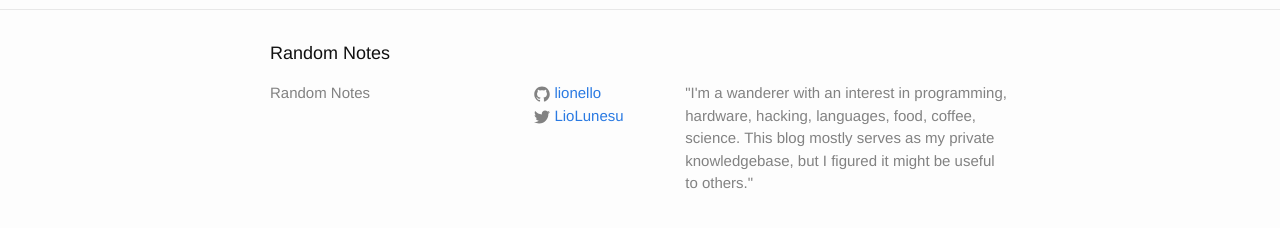
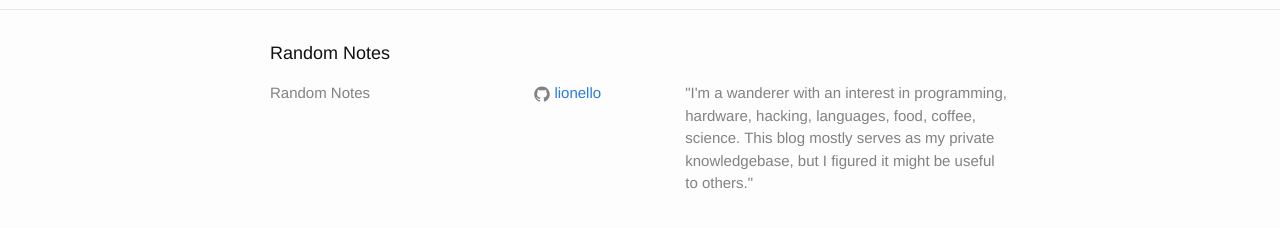
Before and after one commit to lionello/lionello.github.io, a Jekyll site: the page built from index.html, in a window 1280 px wide and 900 px high, scrolled down 12692 px. Shown: the part 645-873 px from the top of the window. Built offline with Jekyll 4.4.1, drawn with Linux system fonts in a browser that asks for light colours.

Commit message:
No more twitter

```diff
--- a/_config.yml
+++ b/_config.yml
@@ -5,8 +5,8 @@ description: > # this means to ignore newlines until "baseurl:"
   languages, food, coffee, science. This blog mostly serves as my private
   knowledgebase, but I figured it might be useful to others."
 baseurl: "" # the subpath of your site, e.g. /blog/
-url: "http://www.lunesu.com" # the base hostname & protocol for your site
-twitter_username: LioLunesu
+url: "https://www.lunesu.com" # the base hostname & protocol for your site
+#twitter_username: LioLunesu
 github_username:  lionello
 
 # Build settings
```
